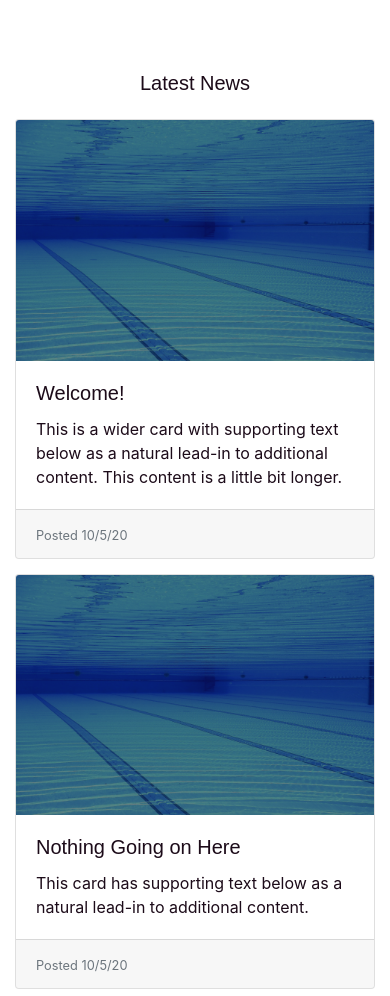
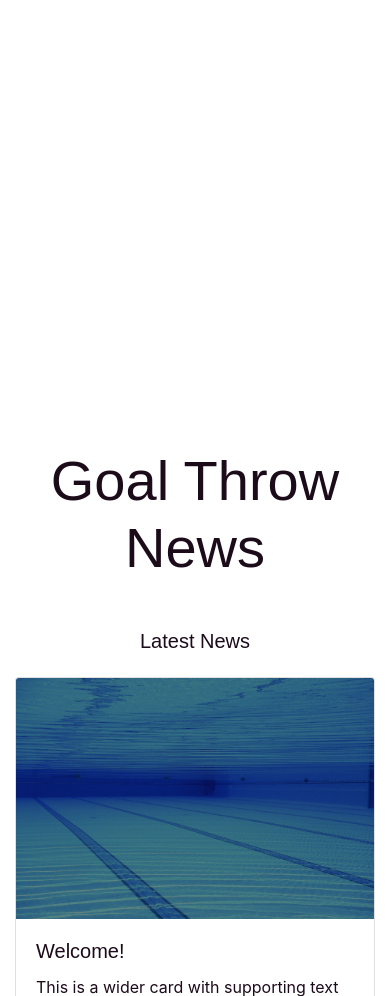
Before and after one commit to UlyssesH23/Goal-Throw-News, a PHP site: the page made by Main Pages/index.php in a window 390 px wide. Shown: the part 555-1551 px from the top of the page. Run offline with PHP 8.4, Linux system fonts and the light colour scheme; data that the repository does not hold is empty; style sheets or scripts are compiled from the project's sources; some libraries are stand-ins or nearby versions; some web fonts are replaced.

Commit message:
quick backup before computer is fixed

```diff
--- a/Main Pages/index.php
+++ b/Main Pages/index.php
@@ -22,23 +22,13 @@ if (mysqli_connect_errno()) {
 
 
 <?php include "template.php"; ?>
-        <div class="container pt-3 pb-5">
-        <!--HEADING-->
-        <h1 class="display-1 m-0 d-none d-lg-block text-center">Goal Throw News</h1>
-        <h2 class="display-2 m-0 d-none d-md-block d-lg-none text-center">Goal Throw News</h2>
-        <h4 class="display-4 m-0 d-block d-sm-block d-md-none text-center">Goal Throw News</h4>
-      <!--  <h5 class="display-5 m-0  d-block d-sm-none">Goal Throw News</h5>-->
-      <!--  <p class="lead d-none d-md-block"> The premier Water Polo news website</p>
-        <p class="d-block mb-0 d-md-none">The premier Water Polo news website</p> -->
 
-
-      </div>
     <!-- The picture that will replace the carousel when the screen is too small-->
 <!--    <div class="container d-block d-sm-none ">
       <img class="img-fluid center-block w-100" src="https://i.ibb.co/nMmfPVK/Goal-Throw-News-Copy.jpg" alt="">
     </div>-->
     <!-- Carousel d-none d-md-block -->
-    <div class="container pb-3">
+    <div class="">
 
 
         <!--Carousel Wrapper-->
@@ -156,6 +146,17 @@ if (mysqli_connect_errno()) {
 
         <div class="col-1">
         </div><--->
+        <div class="container pt-3 pb-5">
+        <!--HEADING-->
+        <h1 class="display-1 m-0 d-none d-lg-block text-center">Goal Throw News</h1>
+        <h2 class="display-2 m-0 d-none d-md-block d-lg-none text-center">Goal Throw News</h2>
+        <h4 class="display-4 m-0 d-block d-sm-block d-md-none text-center">Goal Throw News</h4>
+      <!--  <h5 class="display-5 m-0  d-block d-sm-none">Goal Throw News</h5>-->
+      <!--  <p class="lead d-none d-md-block"> The premier Water Polo news website</p>
+        <p class="d-block mb-0 d-md-none">The premier Water Polo news website</p> -->
+
+
+      </div>
         <?php include "../Main Pages/latestnewsheader.php";?>
           <?php include "../cardcarousels/indexCardCarousels/indexLatestNewsCardCarousel.php"; ?>
           <?php include "../Main Pages/trendingnewsheader.php";?>
--- a/Stylesheets/style.css
+++ b/Stylesheets/style.css
@@ -1,4 +1,12 @@
-
+.carousel-item {
+  height: 100vh;
+  min-height: 350px;
+  background: no-repeat center center scroll;
+  -webkit-background-size: cover;
+  -moz-background-size: cover;
+  -o-background-size: cover;
+  background-size: cover;
+}
 
 
 /* CSS for Arictles */
```
Also changed, not shown: Stylesheets/header.css (+9 -0 lines).
